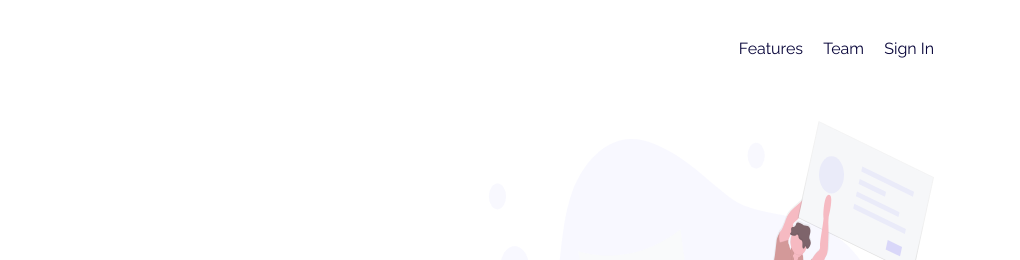
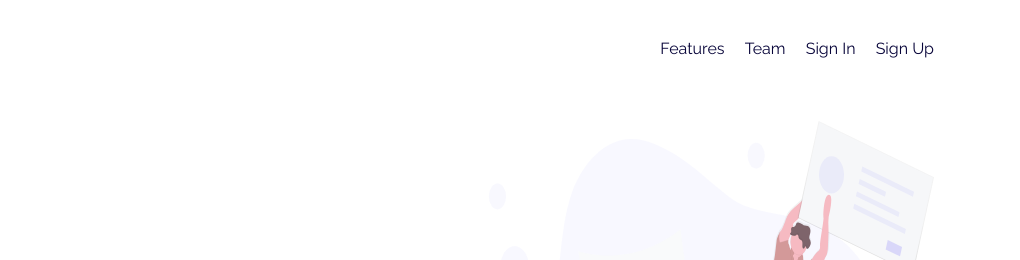
Before and after one commit to Naomi0410/fyloproject, a plain HTML site: page index.html in a window 1280 px wide. Shown: the top 260 px of the page, 260-1280 px from the left. Drawn offline with nearby package versions, Linux system fonts and the light colour scheme.

Commit message:
added sign up

```diff
--- a/index.html
+++ b/index.html
@@ -26,6 +26,7 @@
       <a href="#" class="ms-3">Features</a>
       <a href="#" class="ms-3">Team</a>
       <a href="#" class="ms-3">Sign In</a>
+      <a href="#" class="ms-3">Sign Up</a>
     </div>
   </nav>
 
```
